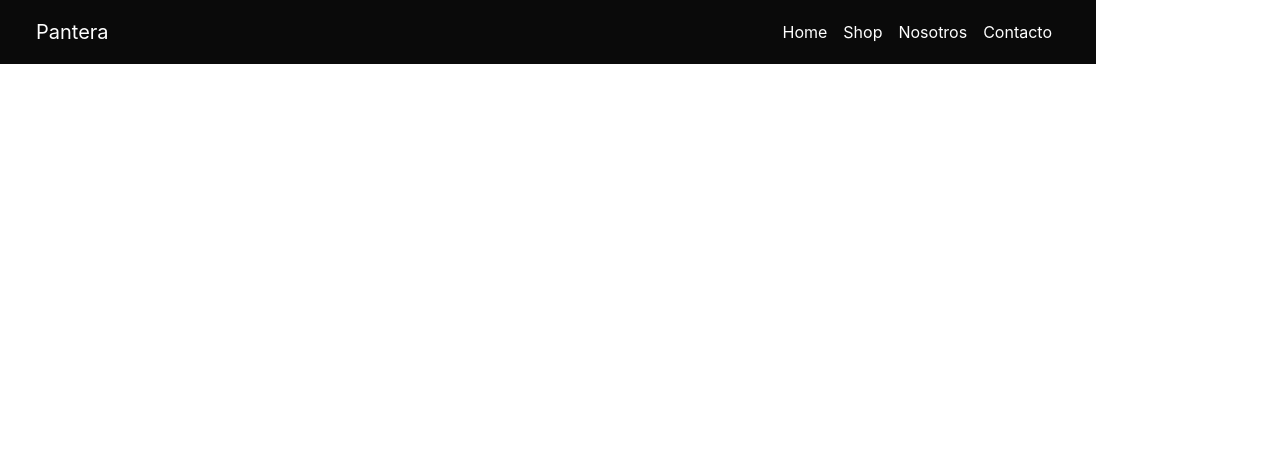
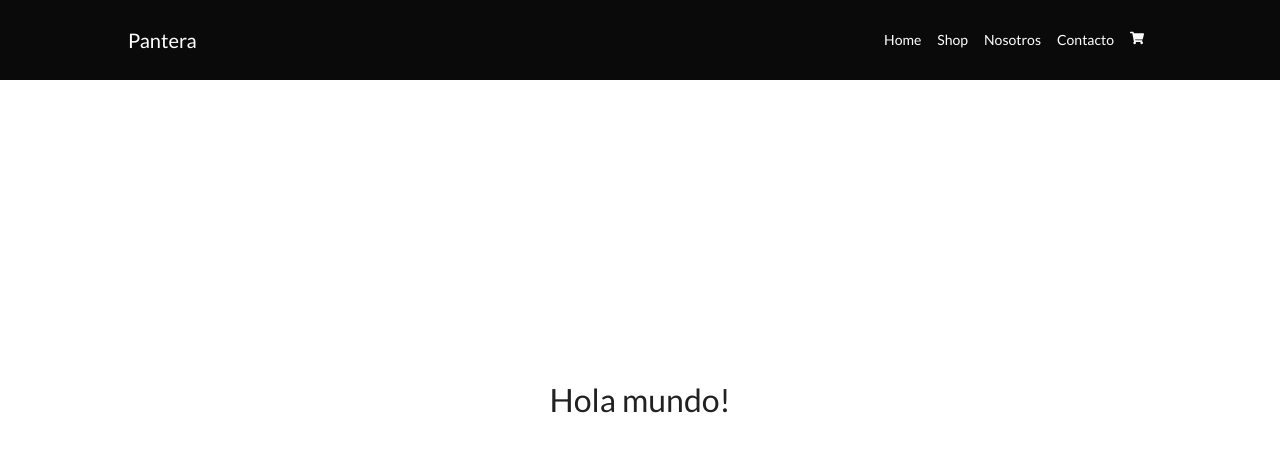
Before and after one commit to arielcaroprese/drum-shop, a React (Create React App) app: page / in a window 1280 px wide. Shown: the top 452 px of the page. Built offline with nearby package versions, Linux system fonts and the light colour scheme.

Commit message:
[ADD] Agregado de CartWidget e ItemListContainer

```diff
--- a/package.json
+++ b/package.json
@@ -8,7 +8,10 @@
     "@testing-library/user-event": "^12.8.3",
     "react": "^17.0.2",
     "react-dom": "^17.0.2",
+    "react-icons": "^4.3.1",
     "react-scripts": "4.0.3",
+    "semantic-ui-css": "^2.4.1",
+    "semantic-ui-react": "^2.0.4",
     "web-vitals": "^1.1.2"
   },
   "scripts": {
--- a/src/App.js
+++ b/src/App.js
@@ -1,11 +1,21 @@
+import React, { Component } from "react";
 import './App.css';
 
-import NavBar from './components/NavBar';
+// Components
+import Header from "./components/Header/Header";
+import ItemListContainer from "./components/ItemListContainer/ItemListContainer";
+import NavBar from './components/NavBar/NavBar';
 
-function App() {
-  return (
-    <NavBar/>
-  );
+class App extends Component {
+  render() {
+    return (
+      <>
+        <NavBar />
+        <ItemListContainer greeting="Hola mundo!" />
+        <Header />
+      </>
+    );
+  }
 }
 
 export default App;
--- /dev/null
+++ b/src/components/CartWidget/CartWidget.css
@@ -0,0 +1,4 @@
+.cartWidget {
+    display: inline;
+    color: white;
+}
--- /dev/null
+++ b/src/components/CartWidget/CartWidget.js
@@ -0,0 +1,13 @@
+import React from "react";
+import { FaShoppingCart } from "react-icons/fa";
+import "./CartWidget.css"
+
+const CartWidget = (props) => {
+    return (
+        <div className="cartWidget">
+            <FaShoppingCart/>
+        </div>
+    )
+}
+
+export default CartWidget
--- /dev/null
+++ b/src/components/Header/Header.js
@@ -0,0 +1,12 @@
+import React from 'react';
+
+const Header = (props) => {
+    return (
+        <div className=".header">
+            <h1>{props.title}</h1>
+            <h2>{props.subtitle}</h2>
+        </div>
+    )
+}
+
+export default Header
--- /dev/null
+++ b/src/components/ItemListContainer/ItemListContainer.css
@@ -0,0 +1,11 @@
+.ItemListContainer {
+    display: flex;
+    justify-content: center;
+    align-items: center;
+    text-align: center;
+    height: 80vh;
+}
+
+.ItemListContainer p {
+    font-size: 32px;
+}
--- /dev/null
+++ b/src/components/ItemListContainer/ItemListContainer.js
@@ -0,0 +1,10 @@
+import React from "react";
+import "./ItemListContainer.css"
+
+export default function ItemListContainer({greeting}) {
+    return (
+        <div className="ItemListContainer">
+            <p>{greeting}</p>
+        </div>
+    )
+}
--- a/src/components/NavBar.css
+++ b/src/components/NavBar/NavBar.css
@@ -1,13 +1,13 @@
-nav {
+.navBar {
     display: flex;
     justify-content: space-between;
     align-items: center;
-    max-width: 1024px;
-    padding: 0 36px;
     background-color: rgb(10, 10, 10);
+    padding: 16px 10%;
 }
 
 nav ul {
+    display: inline;
     list-style: none;
 }
 
@@ -26,6 +26,7 @@ nav ul li a {
 }
 
 .logoHeader p {
+    display: inline;
     color: white;
     font-size: 20px;
 }
--- a/src/components/NavBar.js
+++ b/src/components/NavBar/NavBar.js
@@ -1,8 +1,9 @@
-import './NavBar.css'
+import './NavBar.css';
+import CartWidget from "../CartWidget/CartWidget"
 
 const NavBar = () => {
     return (
-     <nav>
+     <nav className="navBar">
          <div className="logoHeader">
             <p>Pantera</p>
          </div>
@@ -19,6 +20,9 @@ const NavBar = () => {
             <li>
                 <a href="#4">Contacto</a>
             </li>
+            <li>
+                <CartWidget/>
+            </li>
          </ul>
     </nav>
     );
--- a/src/index.js
+++ b/src/index.js
@@ -2,6 +2,9 @@ import React from 'react';
 import ReactDOM from 'react-dom';
 import './index.css';
 import App from './App';
+
+//Semantic UI
+import 'semantic-ui-css/semantic.min.css';
 
 ReactDOM.render(
   <React.StrictMode>
```
Also changed, not shown: src/components/Header/Header.css (added), 1 other file (tests, documents, lock files or other folders).
